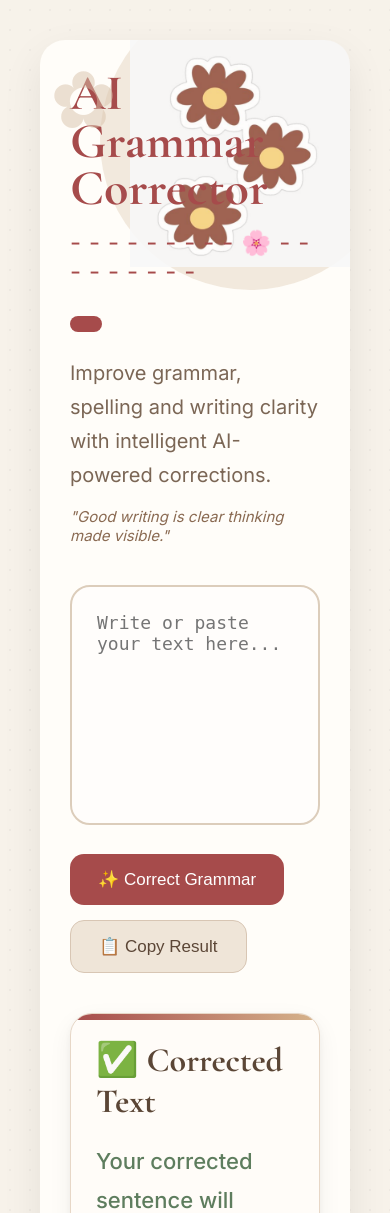
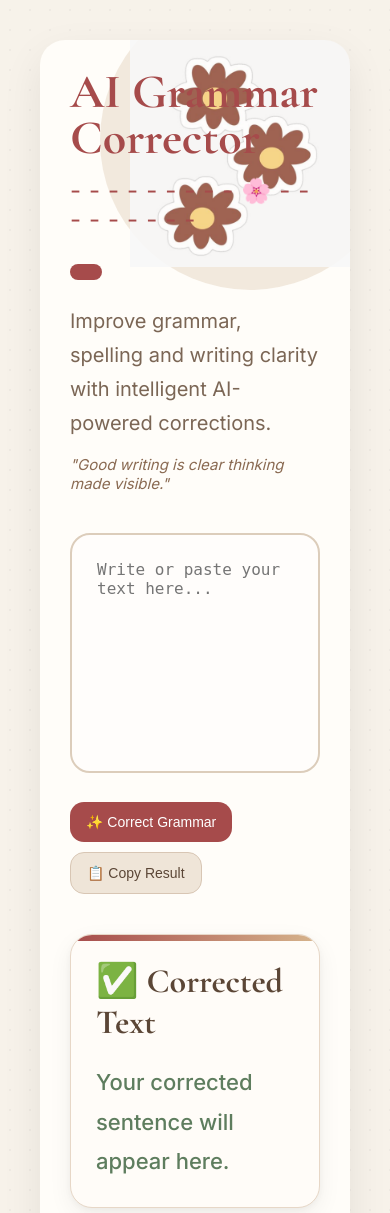
Before and after one commit to Bhumika-Jain48/ai-grammar-corrector, a FastAPI app: page / in a window 390 px wide. Shown: the top 1213 px of the page. Run offline with FastAPI, Linux system fonts and the light colour scheme.

Commit message:
Improve mobile app layout

```diff
--- a/static/style.css
+++ b/static/style.css
@@ -402,31 +402,42 @@ textarea:focus{
 
 /* Mobile */
 
-@media(max-width:900px){
+@media (max-width: 768px) {
 
-    .header{
-    position:relative;
+    .container {
+        width: 100%;
+        padding: 30px 20px;
+    }
+
+    .header h1 {
+        font-size: 48px;
+    }
+
+    textarea {
+        width: 100%;
+        font-size: 16px;
+    }
+
+    .buttons {
+        display: flex;
+        flex-direction: row;
+        gap: 10px;
+    }
+
+    .primary-btn,
+    .secondary-btn {
+        font-size: 14px;
+        padding: 12px 16px;
+    }
+
+    .flower-top {
+        width: 140px;
+    }
+
+    .flower-bottom {
+        width: 110px;
+    }
 }
-    .header h1{
-
-        font-size:50px;
-    }
-    .header::before{
-
-    content:"✿";
-
-    position:absolute;
-
-    top:-20px;
-    left:-20px;
-
-    font-size:80px;
-
-    color:#d8c2aa;
-
-    opacity:.5;
-}
-
     .results{
 
         grid-template-columns:1fr;
```
